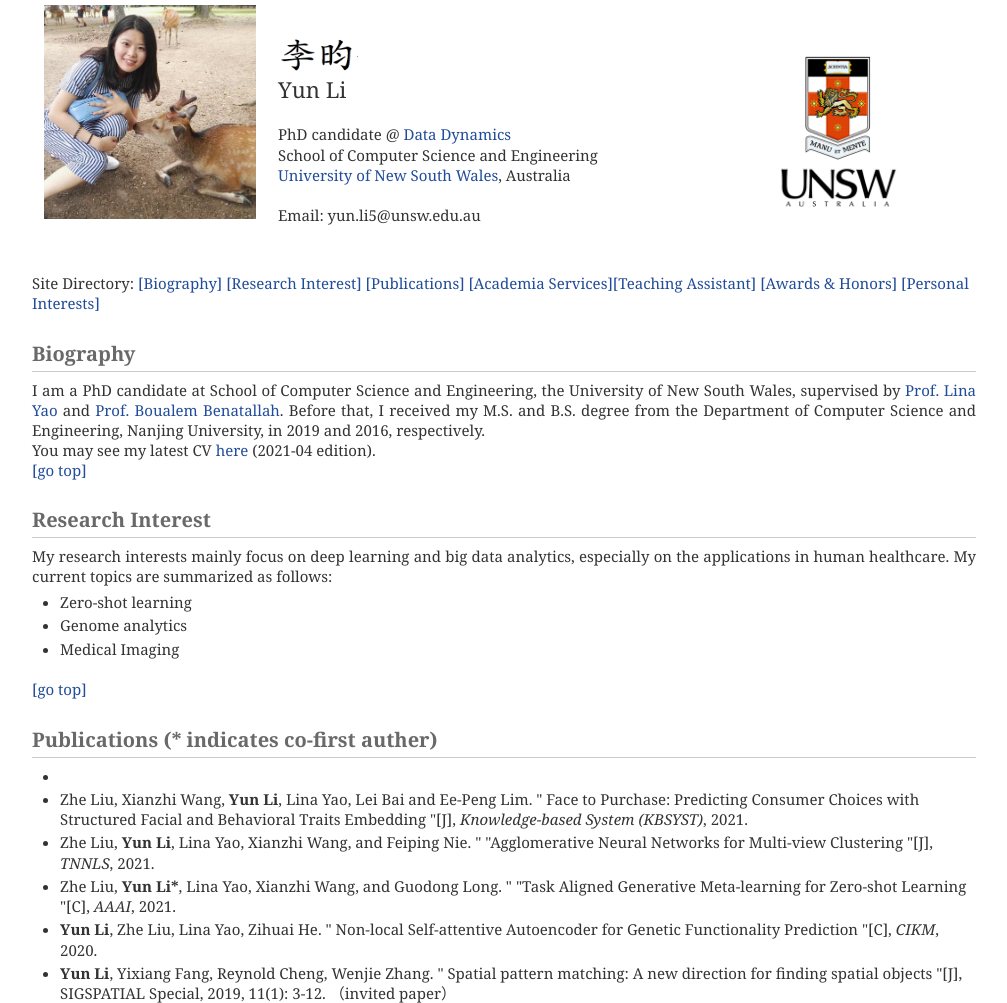
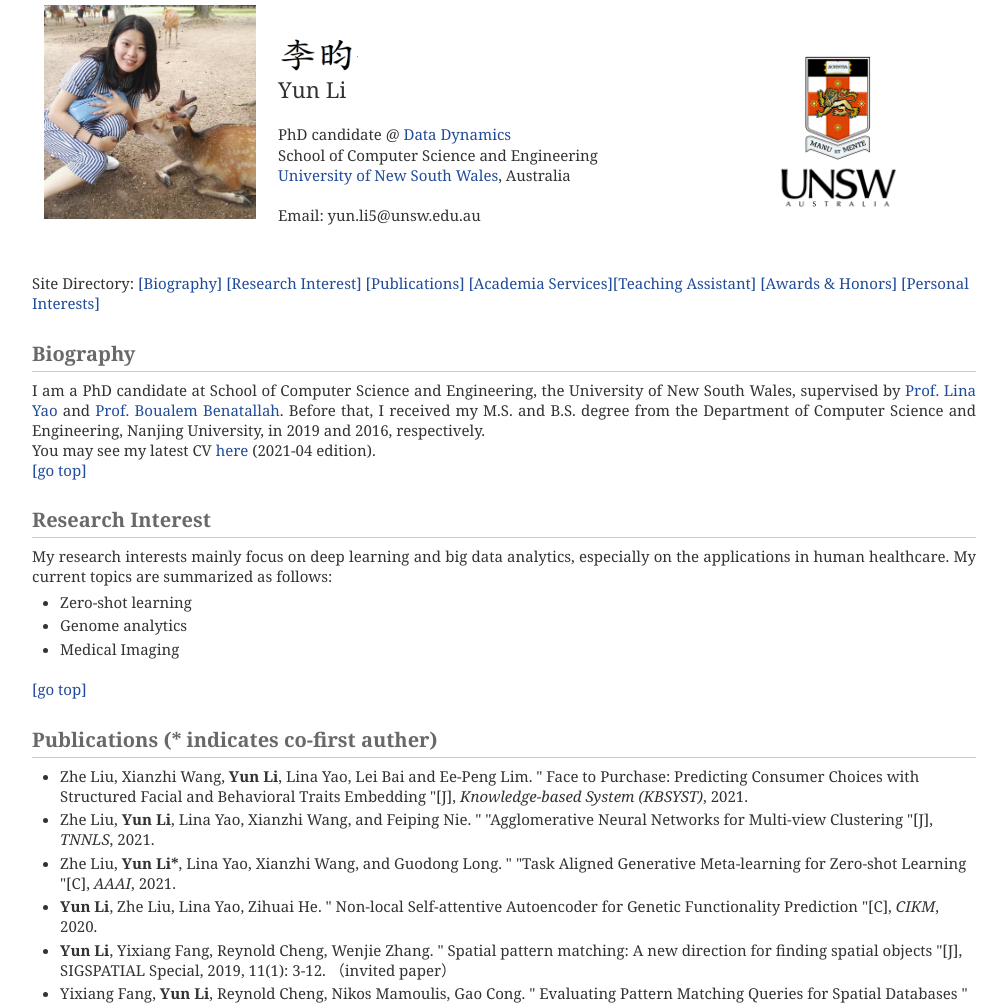
Before and after one commit to OgShun/ogshun.github.io, a plain HTML site: page index.html in a window 1280 px wide. Shown: the part 85-1088 px from the top of the page, without its empty margins (136-1143 px from the left). Drawn offline with Linux system fonts and the light colour scheme.

Commit message:
Update index.html

```diff
--- a/index.html
+++ b/index.html
@@ -90,7 +90,7 @@ function na() {
 
 <h1 class="separator", id="sec: Publications">Publications (* indicates co-first auther)</h1>
 <ul>
-<li><li>Zhe Liu, Xianzhi Wang, <b>Yun Li</b>, Lina Yao, Lei Bai and Ee-Peng Lim. &quot Face to Purchase: Predicting Consumer Choices with Structured Facial and Behavioral Traits Embedding &quot[J], <i>Knowledge-based System (KBSYST)</i>, 2021. <br>
+<li>Zhe Liu, Xianzhi Wang, <b>Yun Li</b>, Lina Yao, Lei Bai and Ee-Peng Lim. &quot Face to Purchase: Predicting Consumer Choices with Structured Facial and Behavioral Traits Embedding &quot[J], <i>Knowledge-based System (KBSYST)</i>, 2021. <br>
 <li>Zhe Liu, <b>Yun Li</b>, Lina Yao, Xianzhi Wang, and Feiping Nie. &quot "Agglomerative Neural Networks for Multi-view Clustering &quot[J], <i>TNNLS</i>, 2021. <br>
 <li>Zhe Liu, <b>Yun Li*</b>, Lina Yao, Xianzhi Wang, and Guodong Long. &quot "Task Aligned Generative Meta-learning for Zero-shot Learning &quot[C], <i>AAAI</i>, 2021. <br>
 <li><b>Yun Li</b>, Zhe Liu, Lina Yao, Zihuai He. &quot Non-local Self-attentive Autoencoder for Genetic Functionality Prediction &quot[C], <i>CIKM</i>, 2020.
```
